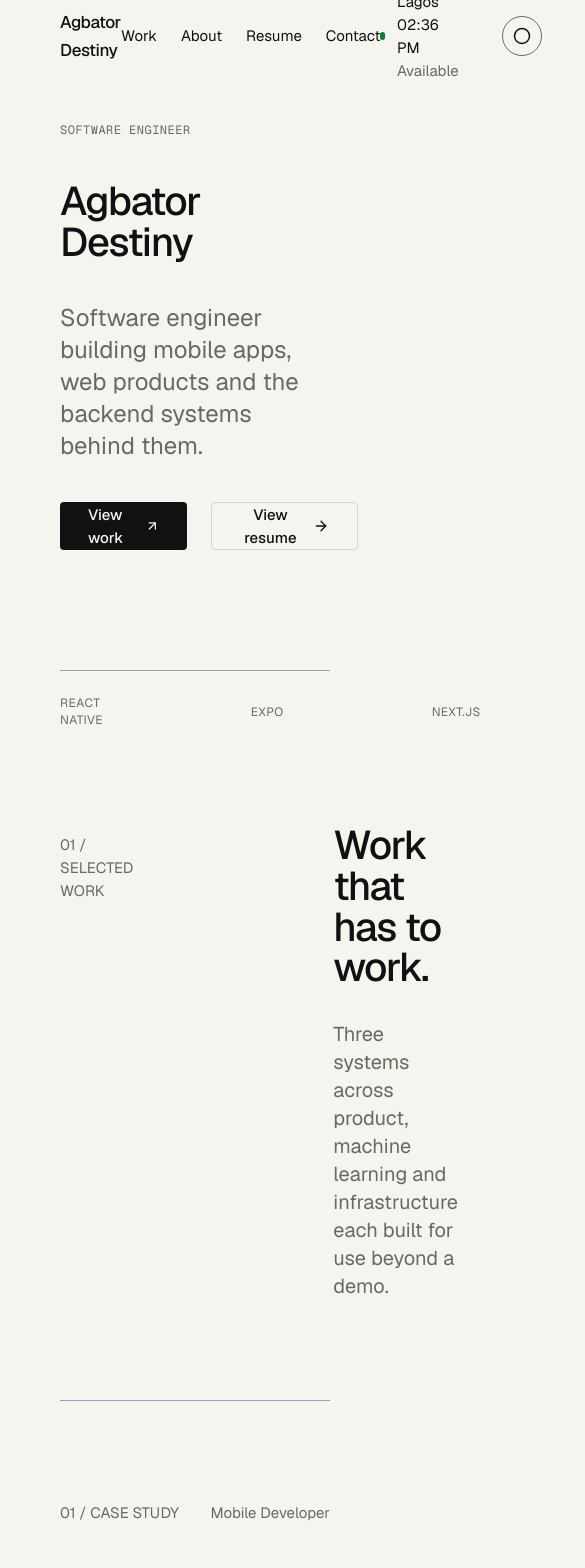
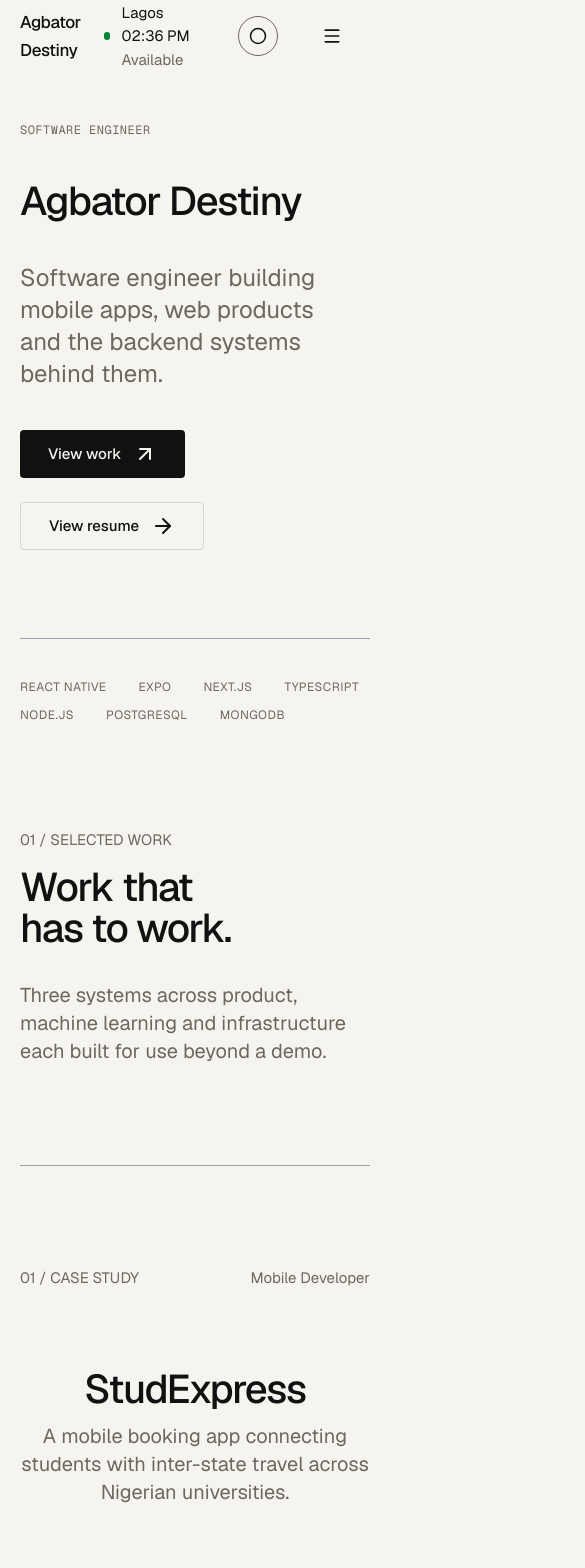
Before and after one commit to Deztini/portfolio, a Next.js app: page / in a window 390 px wide. Shown: the top 1568 px of the page, 585 px wide, since content can reach past the window. Built offline with nearby package versions, Linux system fonts and the light colour scheme.

Commit message:
feat: Add responsiveness

```diff
--- a/app/globals.css
+++ b/app/globals.css
@@ -6,7 +6,7 @@
   --surface: #efece5;
   --text: #111111;
   --text-muted: #6b6860;
-   --border: #6b6860;
+  --border: #6b6860;
   --accent: #b08461;
   --accent-contrast: #ffffff;
 }
@@ -97,6 +97,7 @@ html {
   background-color: var(--bg);
   -webkit-text-size-adjust: 100%;
   scroll-behavior: smooth;
+   overflow-x: clip;
 }
 
 body {
@@ -114,8 +115,9 @@ body {
     color 0.4s var(--ease-soft);
 }
 
-
-h1,h2,h3 {
+h1,
+h2,
+h3 {
   font-weight: 500;
   text-wrap: balance;
 }
@@ -124,18 +126,30 @@ p {
   text-wrap: pretty;
 }
 
-
 ::selection {
   background: var(--accent);
   color: var(--accent-contrast);
 }
 
+/* .page-x {
+  padding-inline: 1.25rem;
+}
+@media (min-width: 768px) {
+  .page-x {
+    padding-inline: 2rem;
+  }
+}
+@media (min-width: 1024px) {
+  .page-x {
+    padding-inline: 3.75rem;
+  }
+} */
+
 /* :focus-visible {
  outline: 1px solid var(--accent);
  outline-offset: 1px; */
- /* border-radius: 4px; */
+/* border-radius: 4px; */
 /* } */
-
 
 @utility container-site {
   width: 100%;
@@ -156,7 +170,6 @@ p {
   color: var(--text-muted);
 }
 
-
 @utility link-underline {
   background-image: linear-gradient(currentColor, currentColor);
   background-repeat: no-repeat;
@@ -174,7 +187,6 @@ p {
   border-color: var(--border);
 }
 
-
 /* html.lenis,
 html.lenis body {
   height: auto;
@@ -189,7 +201,6 @@ html.lenis body {
   overflow: hidden;
 } */
 
-
 /* @media (prefers-reduced-motion: reduce) {
   *,
   *::before,
--- a/components/form/ContactForm.tsx
+++ b/components/form/ContactForm.tsx
@@ -33,7 +33,7 @@ export function ContactForm() {
 
   return (
     <form onSubmit={onSubmit}>
-      <div className="container-site flex flex-col gap-13">
+      <div className="flex flex-col gap-13 lg:container-site">
         <InputField label="Name" id="name" name="name" required />
         <InputField
           label="Email"
--- a/components/layout/Header.tsx
+++ b/components/layout/Header.tsx
@@ -4,9 +4,9 @@ import { site } from "@/content/site";
 import { useState, useEffect, useSyncExternalStore } from "react";
 import Link from "next/link";
 import { ThemeToggle } from "../ui/ThemeToggle";
+import { ResumeModal } from "../modal/ResumeModal";
+import { Menu, X, ArrowUpRight } from "lucide-react";
 
-export function Header() {
-  const [time, setTime] = useState(new Date());
 function subscribe(onChange: () => void) {
   window.addEventListener("scroll", onChange, { passive: true });
 
@@ -16,6 +16,19 @@ export function Header() {
 const getSnapshot = () => window.scrollY > 8;
 
 const getServerSnapshot = () => false;
+
+const navItems = [
+  { label: "Work", href: "#work" },
+  { label: "About", href: "#about" },
+  { label: "Resume", href: null },
+  { label: "Contact", href: "#contact" },
+];
+
+export function Header() {
+  const [time, setTime] = useState(new Date());
+  const [resumeOpen, setResumeOpen] = useState(false);
+  const [menuOpen, setMenuOpen] = useState(false);
+
   const scrolled = useSyncExternalStore(
     subscribe,
     getSnapshot,
@@ -26,42 +39,58 @@ export function Header() {
     const timer = setInterval(() => setTime(new Date()), 30000);
     return () => clearInterval(timer);
   }, []);
+
+  useEffect(() => {
+    if (!menuOpen) return;
+    const prev = document.body.style.overflow;
+    document.body.style.overflow = "hidden";
+    const onKey = (e: KeyboardEvent) =>
+      e.key === "Escape" && setMenuOpen(false);
+    window.addEventListener("keydown", onKey);
+    return () => {
+      document.body.style.overflow = prev;
+      window.removeEventListener("keydown", onKey);
+    };
+  }, [menuOpen]);
+
+  const clock = time.toLocaleTimeString("en-US", {
+    hour: "2-digit",
+    minute: "2-digit",
+  });
+
   return (
+    <>
       <header
         className={`sticky top-0 z-40 border-b  ${scrolled ? "border-border bg-bg/70 backdrop-blur-md" : "border-transparent bg-bg"}`}
       >
-      <div className="h-18 px-15  flex items-center justify-between">
+        <div className="h-18 px-5 py-4 sm:px-15 flex items-center justify-between">
           <Link href="/" className="font-medium tracking-tight">
             {site.name}
           </Link>
 
-        <nav className="flex items-center gap-6 text-small">
-          <a href="#work" className="link-underline">
-            Work
+          <nav className="text-small hidden items-center gap-6 md:flex">
+            {navItems.map((item) =>
+              item.href ? (
+                <a key={item.label} href={item.href} className="link-underline">
+                  {item.label}
                 </a>
-          <a href="#about" className="link-underline">
-            About
+              ) : (
+                <a
+                  key={item.label}
+                  onClick={() => setResumeOpen(true)}
+                  className="link-underline cursor-pointer"
+                >
+                  {item.label}
                 </a>
-          <a href="#resume" className="link-underline">
-            Resume
-          </a>
-          <a href="#contact" className="link-underline">
-            Contact
-          </a>
+              ),
+            )}
           </nav>
 
-        <div className="flex items-center gap-10 mr-6">
-
+          <div className="flex items-center gap-10 mr-6 ml-4">
             <div className="flex items-center gap-3">
               <div className="rounded-full h-2 w-2 bg-green-700" />
               <div>
-            <p className=" text-small">
-              Lagos{" "}
-              {time.toLocaleTimeString("en-US", {
-                hour: "2-digit",
-                minute: "2-digit",
-              })}
-            </p>
+                <p className=" text-small">Lagos {clock}</p>
                 <p className="text-small text-muted">Available</p>
               </div>
             </div>
@@ -69,8 +98,81 @@ export function Header() {
             <div>
               <ThemeToggle />
             </div>
+
+            <button
+              className="flex h-10 w-10 items-center justify-center md:hidden"
+              onClick={() => setMenuOpen((prev) => !prev)}
+            >
+              {menuOpen ? <X size={20} /> : <Menu size={20} />}
+            </button>
           </div>
         </div>
       </header>
+
+      {menuOpen && (
+        <div className="fixed inset-0 z-50 flex flex-col bg-bg md:hidden">
+          <div className="px-5 flex h-16 items-center justify-between">
+            <span className="font-medium tracking-tight whitespace-nowrap">
+              {site.name}
+            </span>
+            <button
+              className="flex h-10 w-10 items-center justify-center rounded-full border border-border"
+              onClick={() => setMenuOpen(false)}
+              aria-label="Close menu"
+            >
+              <X size={18} />
+            </button>
+          </div>
+
+          <nav className="px-5 mt-8 flex flex-1 flex-col">
+            {navItems.map((item, i) => {
+              const content = (
+                <div className="flex items-center justify-between border-b border-border py-6">
+                  <div className="flex items-baseline gap-4">
+                    <span className="text-muted text-small font-mono">
+                      0{i + 1}
+                    </span>
+                    <span className="text-3xl tracking-tight">
+                      {item.label}
+                    </span>
+                  </div>
+                  <ArrowUpRight size={20} className="text-muted" />
+                </div>
+              );
+
+              return item.href ? (
+                <a
+                  key={item.label}
+                  href={item.href}
+                  onClick={() => setMenuOpen(false)}
+                >
+                  {content}
+                </a>
+              ) : (
+                <button
+                  key={item.label}
+                  className="text-left"
+                  onClick={() => {
+                    setMenuOpen(false);
+                    setResumeOpen(true);
+                  }}
+                >
+                  {content}
+                </button>
+              );
+            })}
+          </nav>
+
+          <div className="px-5 flex items-center gap-3 pb-10">
+            <div>
+              <p className=" text-small">Lagos {clock}</p>
+              <p className="text-small text-muted">Available</p>
+            </div>
+          </div>
+        </div>
+      )}
+
+      <ResumeModal open={resumeOpen} onClose={() => setResumeOpen(false)} />
+    </>
   );
 }
--- a/components/sections/About.tsx
+++ b/components/sections/About.tsx
@@ -1,7 +1,7 @@
 export function About() {
   return (
-    <section id="about" className="px-15">
-      <div className="flex items-start gap-50">
+    <section id="about" className="px-5 md:px-15">
+      <div className="flex flex-col gap-10 lg:flex-row items-start lg:gap-50">
         <div className="text-muted text-small mt-2">02 / ABOUT</div>
         <div className="max-w-230">
           <h1 className="text-display text-wrap">
--- a/components/sections/Hero.tsx
+++ b/components/sections/Hero.tsx
@@ -10,12 +10,12 @@ export function Hero() {
   const [resumeOpen, setResumeOpen] = useState(false);
 
   return (
-    <section className="section-space flex flex-col gap-10 px-15">
+    <section className="section-space flex flex-col gap-10 px-5 md:px-15">
       <p className="meta">{site.title}</p>
       <h1 className="text-display">{site.name}</h1>
       <p className="text-muted max-w-3xl text-2xl">{site.intro}</p>
 
-      <div className="flex gap-6">
+      <div className="flex flex-wrap gap-6 sm:gap-8">
         <ButtonLink variant="primary" href="#work">
           <span>View work</span>
           <ArrowUpRight />
@@ -26,10 +26,10 @@ export function Hero() {
         </Button>
       </div>
 
-      <div className="mt-20">
+      <div className="mt-12 lg:mt-20">
         <div className="border-b border-gray-400" />
 
-        <div className="flex items-center gap-37 mt-6">
+        <div className="flex flex-wrap mt-10  gap-x-8 gap-y-3 lg:gap-x-37 ">
           {site.stack.map((st) => (
             <div key={st} className="text-meta text-muted">
               {st}
--- a/components/sections/Selectedwork.tsx
+++ b/components/sections/Selectedwork.tsx
@@ -3,13 +3,13 @@ import Image from "next/image";
 
 const frames = {
   mobile: "w-44 sm:w-60 lg:w-72 aspect-[9/16]",
-  web: "w-56 sm:w-80 lg:w-[40rem]  aspect-[16/10]",
+  web: "w-full aspect-[16/10] md:w-[45%] lg:w-[40rem]",
 };
 
 export function SelectedWork() {
   return (
-    <section id="work" className="section-space px-15">
-      <div className="flex gap-50">
+    <section id="work" className="section-space px-5 md:px-15">
+      <div className="flex flex-col gap-4 lg:flex-row lg:gap-50">
         <div className="text-muted text-small mt-2">01 / SELECTED WORK</div>
         <div className="flex flex-col gap-8">
           <h1 className="text-display">Work that has to work.</h1>
@@ -32,12 +32,16 @@ export function SelectedWork() {
 
             <div className="my-20 flex flex-col items-center">
               <h1 className="text-display mb-3">{proj.name}</h1>
-              <p className="text-muted max-w-120 text-xl text-center">{proj.summary}</p>
+              <p className="text-muted max-w-120 text-xl text-center">
+                {proj.summary}
+              </p>
             </div>
 
-
-
-            <div className="mt-12 h-150 flex items-center justify-center gap-4 rounded-xl bg-surface px-6 py-16 sm:gap-8 sm:py-24">
+            <div
+              className={`mt-12 h-100 flex items-center justify-center gap-4 rounded-xl bg-surface px-6 py-16 sm:gap-8 sm:py-14 md:h-150 ${
+                proj.type === "web" ? "flex-col md:flex-row" : ""
+              }`}
+            >
               {[proj.firstImage, proj.secondImage].map((src, i) => (
                 <div key={i} className={`relative ${frames[proj.type]}`}>
                   <Image
@@ -51,9 +55,7 @@ export function SelectedWork() {
               ))}
             </div>
 
-
             <div className="mt-6 max-w-4xl ml-auto grid grid-cols-2 gap-y-8 gap-x-18">
-
               <div>
                 <div className="border-b border-gray-400 mb-3" />
                 <p className="text-meta mb-3">PROBLEM</p>
@@ -64,7 +66,6 @@ export function SelectedWork() {
                 <p className="text-meta mb-3">WHAT I BUILT</p>
                 <p className="text-muted text-small">{proj.built}</p>
               </div>
-
 
               <div>
                 <div className="border-b border-gray-400 mb-3" />
@@ -78,19 +79,22 @@ export function SelectedWork() {
                 <p className="text-[22px]">{proj.result}</p>
               </div>
 
-
               <div>
                 <div className="border-b border-gray-400 mb-3" />
                 <p className="text-meta mb-3">STACK</p>
-                  <div className="flex flex-wrap gap-x-3 gap-y-1">{proj.stack.map((st) => (<p className="text-muted text-meta text-small" key={st}>{st}</p>))}</div>
+                <div className="flex flex-wrap gap-x-3 gap-y-1">
+                  {proj.stack.map((st) => (
+                    <p className="text-muted text-meta text-small" key={st}>
+                      {st}
+                    </p>
+                  ))}
+                </div>
               </div>
               <div>
                 <div className="border-b border-gray-400 mb-3" />
                 <p className="text-meta mb-3">WHAT I’D DO DIFFERENTLY</p>
                 <p className="text-muted text-small">{proj.differently}</p>
               </div>
-
-
             </div>
 
             <div className="border-b border-gray-400 mt-40 mb-18" />
```
Also changed, not shown: components/sections/Contact.tsx (+6 -6 lines), components/sections/Stack.tsx (+6 -6 lines). Lines whose indentation alone changed are shown as unchanged.
